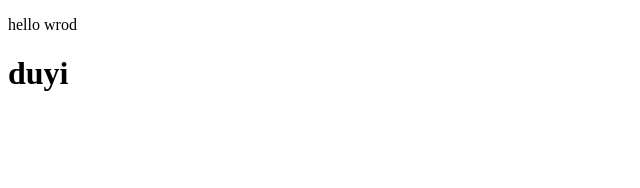
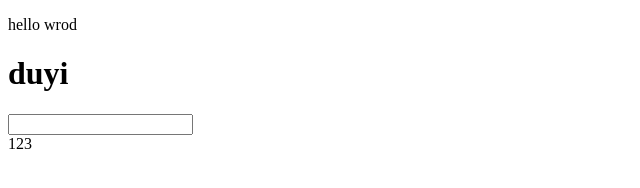
Before and after one commit to fujian92/mydemo, a plain HTML site: page index.html in a window 1280 px wide. Shown: the whole page, without its empty margins (0-640 px from the left). Drawn offline with Linux system fonts and the light colour scheme.

Commit message:
add some line

```diff
--- a/index.html
+++ b/index.html
@@ -9,5 +9,7 @@
 <body>
     <p>hello wrod</p>
     <h1>duyi</h1>
+    <input type="text">
+    <div>123</div>
 </body>
 </html>
```
